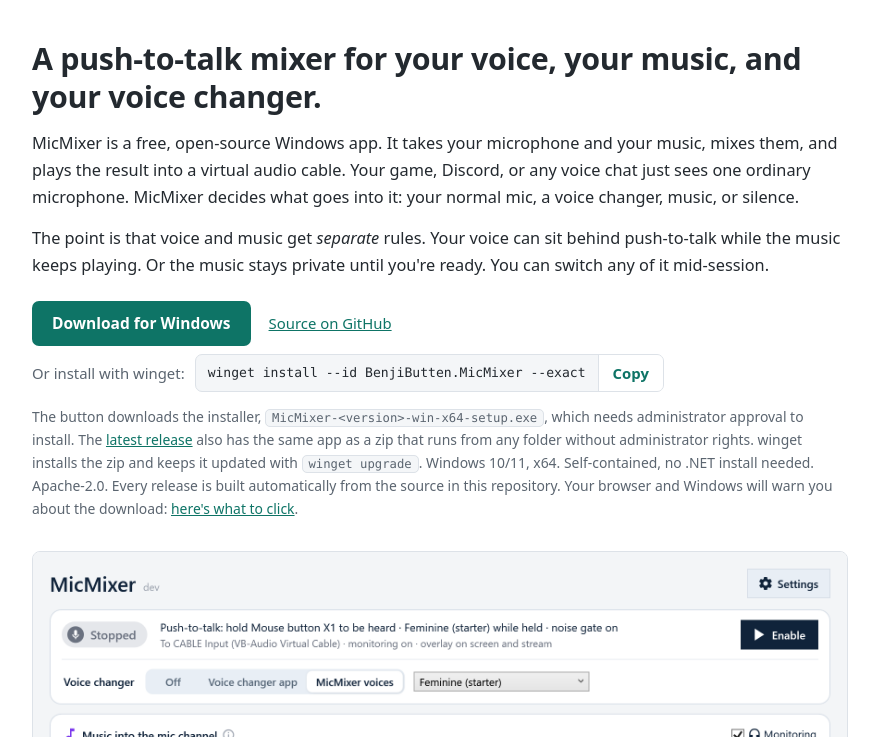
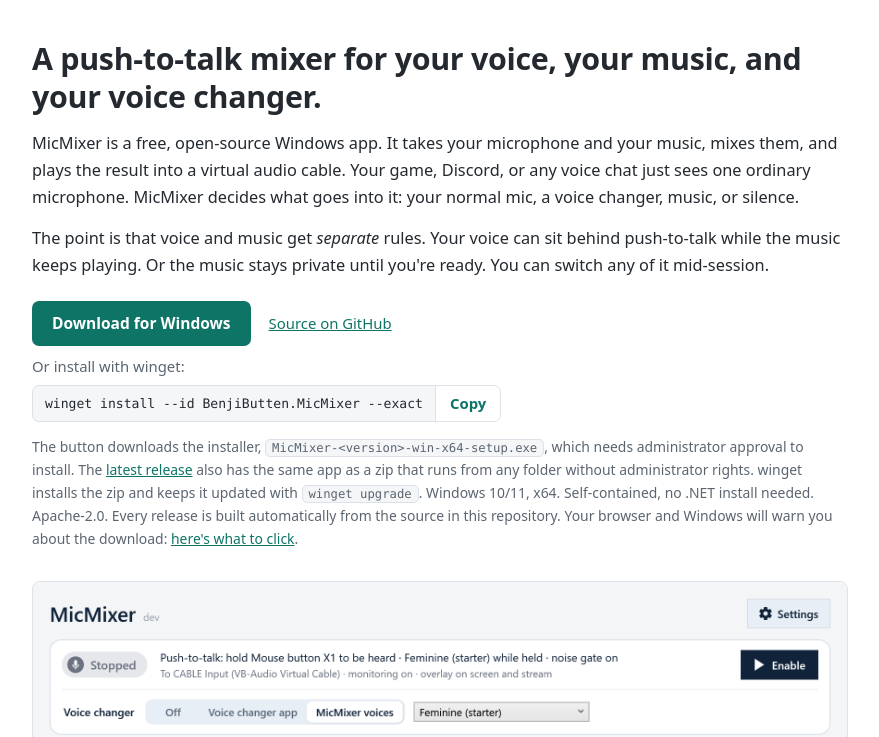
Before and after one commit to benjibutten/MicMixer, a plain HTML site: page docs/index.html in a window 1280 px wide. Shown: the part 63-800 px from the top of the page, without its empty margins (200-1079 px from the left). Drawn offline with Linux system fonts and the light colour scheme; no server answers.

Commit message:
docs(site): put the winget command on its own row
The command sat on the same row as its "Or install with winget:" label and
wrapped under it on narrow screens. The label now stands above it.

```diff
--- a/docs/index.html
+++ b/docs/index.html
@@ -70,7 +70,7 @@
   .download:hover { filter: brightness(0.88); }
   .actions .alt { font-size: 0.93rem; }
   .fineprint { color: var(--muted); font-size: 0.87rem; }
-  .winget { display: flex; align-items: center; gap: 10px; flex-wrap: wrap; margin: 6px 0 14px; font-size: 0.93rem; }
+  .winget { display: flex; flex-direction: column; align-items: flex-start; gap: 6px; margin: 6px 0 14px; font-size: 0.93rem; }
   .winget-label { color: var(--muted); }
   .winget-command {
     display: inline-flex;
```
